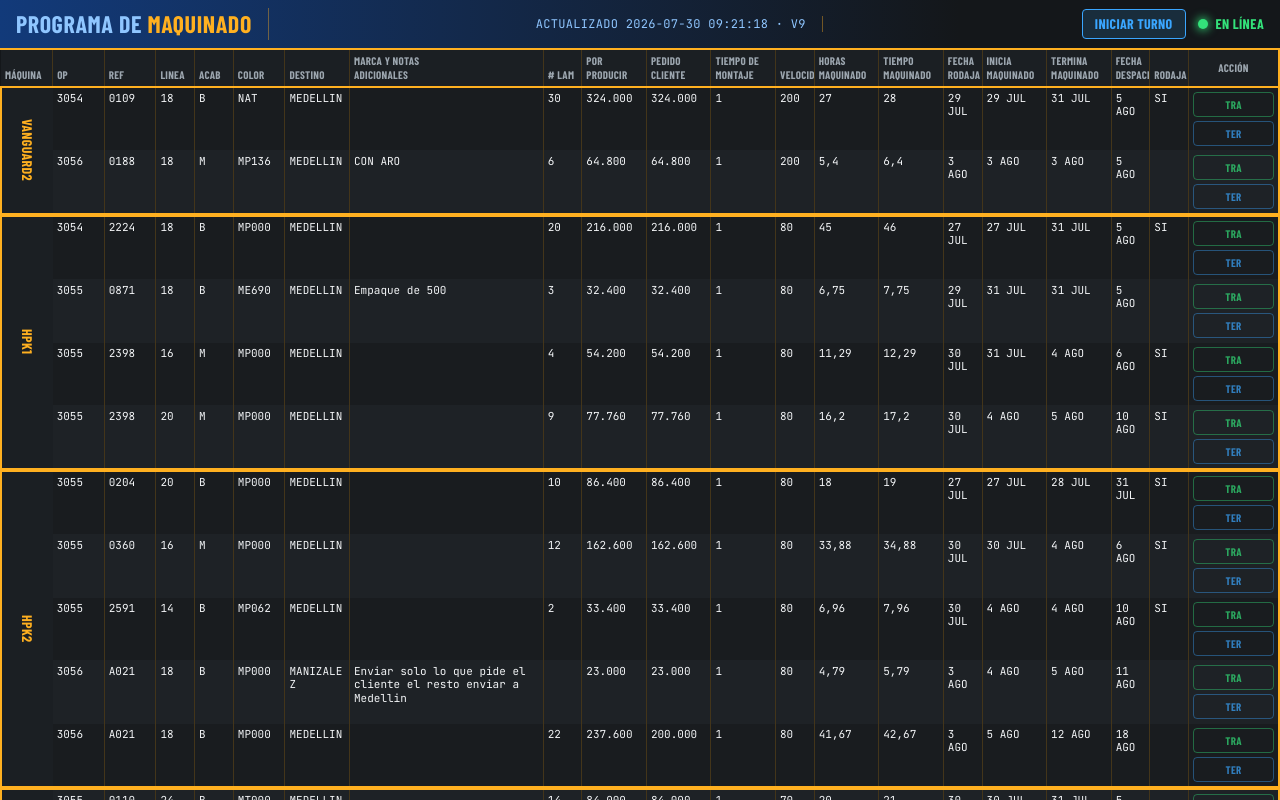
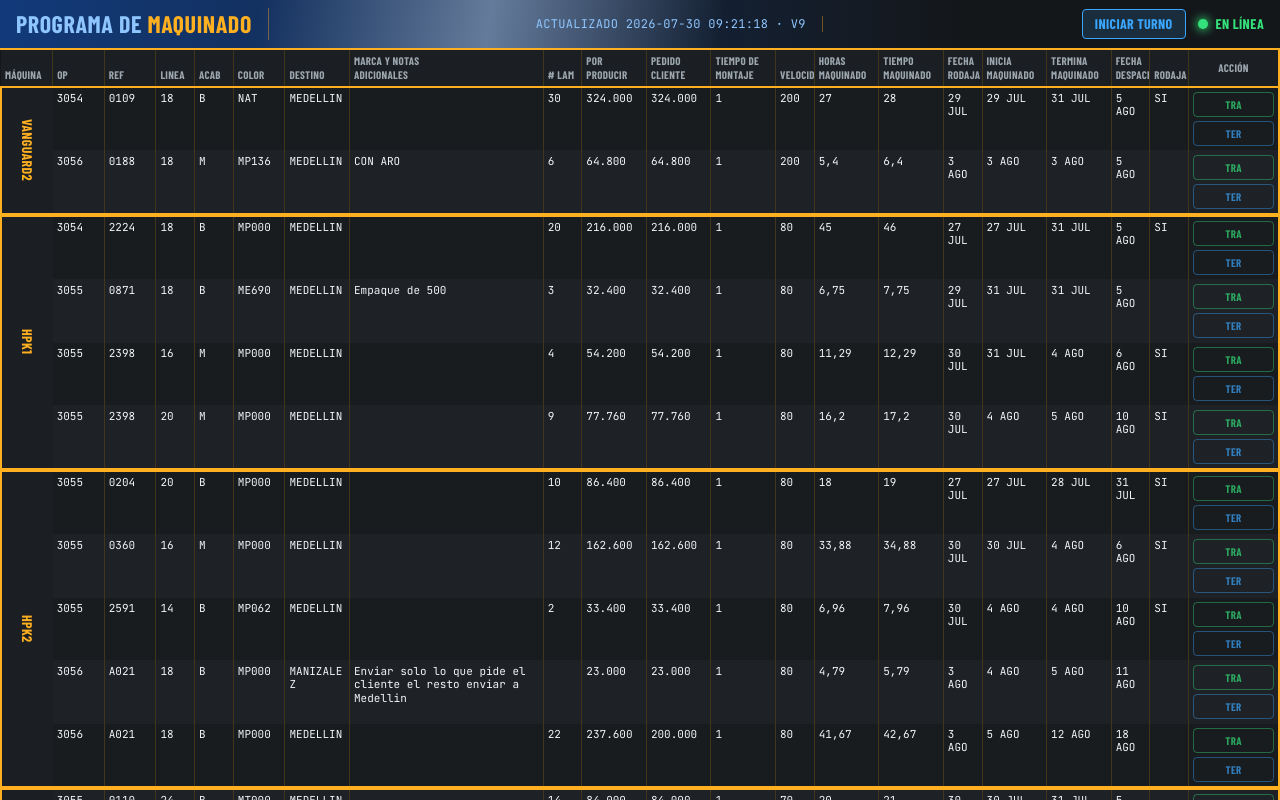
Before and after one commit to jhonzetas/progplantaglobal, a Next.js app: page / in a window 1280 px wide. Built offline with nearby package versions, Linux system fonts and the light colour scheme; no server answers; the database is empty; a web font is replaced by a local one.

Commit message:
Add continuous light sweep across the header background

```diff
--- a/app/globals.css
+++ b/app/globals.css
@@ -14,3 +14,33 @@ body {
 body {
   font-family: var(--font-display), sans-serif;
 }
+
+/* Barrido de luz continuo sobre el encabezado: una franja azul-gris clara
+   que recorre el fondo de lado a lado sin parar, detrás del título. */
+@keyframes barrido-luz {
+  0% {
+    background-position: -60% 0, 0 0;
+  }
+  100% {
+    background-position: 160% 0, 0 0;
+  }
+}
+
+.encabezado-luz {
+  background-image: linear-gradient(
+      100deg,
+      transparent 20%,
+      rgba(200, 224, 255, 0.45) 50%,
+      transparent 80%
+    ),
+    linear-gradient(90deg, #123a7a 0%, #14171a 75%);
+  background-size: 60% 100%, 100% 100%;
+  background-repeat: no-repeat, no-repeat;
+  animation: barrido-luz 4s linear infinite;
+}
+
+@media (prefers-reduced-motion: reduce) {
+  .encabezado-luz {
+    animation: none;
+  }
+}
--- a/app/page.tsx
+++ b/app/page.tsx
@@ -249,7 +249,7 @@ export default function Kiosko() {
 
   return (
     <div className="h-screen w-screen overflow-hidden select-none bg-panel text-ink font-display flex flex-col">
-      <header className="flex items-center justify-between px-4 py-2 bg-[linear-gradient(90deg,#123A7A_0%,#14171A_75%)] border-b-2 border-amber shrink-0">
+      <header className="encabezado-luz flex items-center justify-between px-4 py-2 border-b-2 border-amber shrink-0">
         <div className="text-2xl font-extrabold uppercase tracking-wide border-r border-r-amber/40 pr-4">
           <span className="text-soft-blue">Programa de</span> <span className="text-amber">Maquinado</span>
         </div>
```
